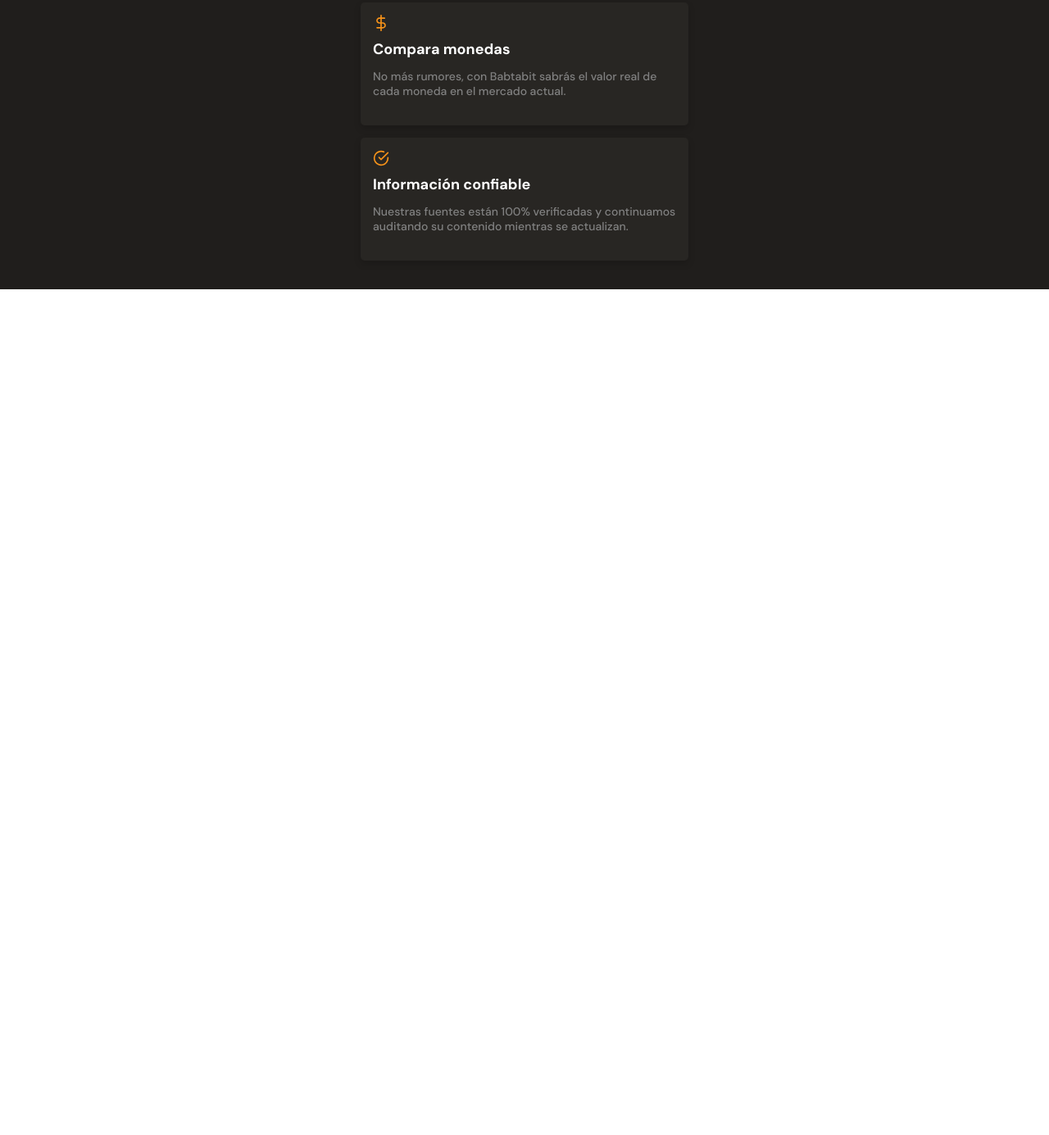
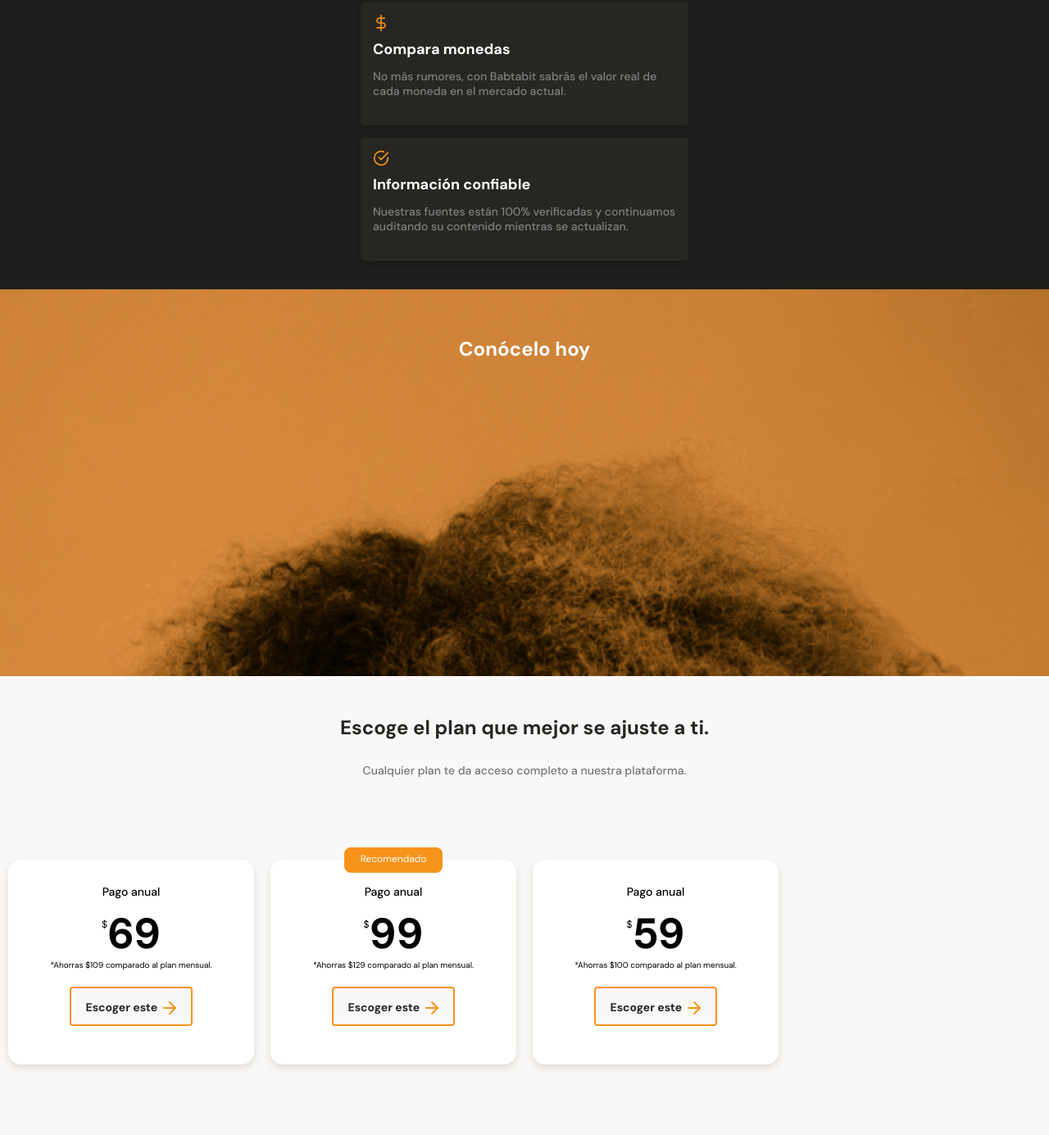
Before and after one commit to okipe/batabit-project, a plain HTML site: page index.html in a window 1280 px wide. Shown: the part 1997-3382 px from the top of the page at 82% size. Before the commit the page ends 2350 px from the top, so only its background shows below. Drawn offline with Linux system fonts and the light colour scheme.

Commit message:
Cards styles added

```diff
--- a/index.html
+++ b/index.html
@@ -16,7 +16,7 @@
         <div class="header-title-container">
             <h1>La próxima revolución en el intercambio de criptomoneda</h1>
             <p>Batatabit te ayuda a navegar entre los diferentes precios y tendencias.</p>
-            <a href="" class="header--button">Conoce Nuestros Planes <span></span></a>
+            <a href="#plans" class="header--button">Conoce Nuestros Planes <span></span></a>
         </div>
         </div>
     </header>
@@ -111,8 +111,42 @@
                 </article>
             </section>
         </section>
-        <section></section>
-        <section></section>
+        <section class="bitcoin-img-container"">
+            <h2>Conócelo hoy</h2>
+        </section>
+        <section id="plans" class="main-plans-container">
+            <div class="plans--title">
+                <h2>Escoge el plan que mejor se ajuste a ti.</h2>
+                <p>Cualquier plan te da acceso completo a nuestra plataforma.</p>
+            </div>
+            <section class="plans-container--slider">
+                <article class="plans-container--card">
+                    <div class="plan-info-container">
+                        <h3 class="plan-card--title">Pago anual</h3>
+                        <p class="plan-card--price"><span>$</span>69<p>
+                        <p class="plan-card--saving">*Ahorras $109 comparado al plan mensual.</p>
+                        <button class="plan-card--ca">Escoger este <span></span></button>
+                    </div>
+                </article>
+                <article class="plans-container--card">
+                    <p class="recommended">Recomendado</p>
+                    <div class="plan-info-container">
+                        <h3 class="plan-card--title">Pago anual</h3>
+                        <p class="plan-card--price"><span>$</span>99<p>
+                        <p class="plan-card--saving">*Ahorras $129 comparado al plan mensual.</p>
+                        <button class="plan-card--ca">Escoger este <span></span></button>
+                    </div>
+                </article>
+                <article class="plans-container--card">
+                    <div class="plan-info-container">
+                        <h3 class="plan-card--title">Pago anual</h3>
+                        <p class="plan-card--price"><span>$</span>59<p>
+                        <p class="plan-card--saving">*Ahorras $100 comparado al plan mensual.</p>
+                        <button class="plan-card--ca">Escoger este <span></span></button>
+                    </div>
+                </article>
+            </section>
+        </section>
     </main>
     <footer></footer>
 </body>
--- a/styles.css
+++ b/styles.css
@@ -28,6 +28,7 @@
 html {
     font-size: 62.5%;
     font-family: 'DM Sans', sans-serif;
+    scroll-behavior: smooth;
 }
 
 header {
@@ -328,7 +329,7 @@ main {
     width: 90%;
     min-width: 288px;
     max-width: 400px;
-    height: 150px;
+    min-height: 150px;
     margin: 15px auto;
     padding: 15px;
     background-color: var(--black);
@@ -376,3 +377,144 @@ main {
     line-height: 1.8rem;
     color: #808080;
 }
+
+.bitcoin-img-container {
+    width: 100%;
+    min-width: 320px;
+    height: 59vh;
+    background-image: url(./assets/imgs/bitcoinbaby2x.png);
+    background-position: cover;
+    background-size: cover;
+    background-repeat: no-repeat;
+    text-align: center;
+}
+
+.bitcoin-img-container h2 {
+    padding-top: 60px;
+    font-size: 2.4rem;
+    font-weight: bold;
+    line-height: 2.6rem;
+    color: var(--just-white);
+}
+
+.main-plans-container {
+    width: 100%;
+    min-width: 320px;
+    /* height: auto; */
+    padding-bottom: 70px;
+    text-align: center;
+}
+
+.plans--title {
+    width: 90%;
+    min-width: 288px;
+    height: auto;
+    margin: 0 auto;
+    margin-bottom: 50px;
+}
+
+.plans--title h2 {
+    padding-top: 50px;
+    font-size: 2.4rem;
+    font-weight: bold;
+    line-height: 2.6rem;
+    color: var(--black);
+}
+
+.plans--title p {
+    padding-top: 30px;
+    font-size: 1.4rem;
+    font-weight: 500;
+    line-height: 1.8rem;
+    color: #757575;
+}
+
+.plans-container--slider {
+    display: flex;
+    height: 316px;
+    overflow-x: scroll;
+    overscroll-behavior-x: contain;
+    scroll-snap-type: x proximity;
+}
+
+.plans-container--card {
+    position: relative;
+    scroll-snap-align: center;
+    width: 70%;
+    min-width: 230px;
+    max-width: 300px;
+    height: 250px;
+    margin: 50px 10px 0;
+    padding: 0 15px;
+    background-color: var(--just-white);
+    /* Sombra */
+    box-shadow: 0 4px 8px rgba(89, 73, 30, 0.16);
+    /* border: none; */
+    border-radius: 15px;
+    /* font-size: 1.4rem;
+    font-weight: bold;
+    text-decoration: none;
+    color: var(--black); */
+}
+
+.recommended {
+    position: absolute;
+    width: 120px;
+    height: 31px;
+    padding: 6px;
+    top: -15px;
+    left: calc(50% - 60px);
+    font-size: 1.2rem;
+    background-color: var(--bitcoin-orange);
+    border-radius: 8px;
+    color: var(--just-white);
+}
+
+.plan-card--title {
+    padding-top: 30px;
+    font-size: 1.4rem;
+    font-weight: 500;
+    line-height: 1.8rem;
+    color: black;
+}
+
+.plan-card--price {
+    padding: 5px 0;
+    font-size: 5.2rem;
+    font-weight: bold;
+    line-height: 5.3rem;
+    color: black
+}
+
+.plan-card--price span {
+    font-size: 1.2rem;
+    font-weight: 300;
+    vertical-align: 25px;
+}
+
+.plan-card-saving {
+    font-size: 1.2rem;
+    color: #757575;
+}
+
+.plan-card--ca {
+    width: 150px;
+    height: 48px;
+    margin-top: 20px;
+    background-color: #FAF8F7;
+    border: 2px solid var(--bitcoin-orange);
+    border-radius: 4px;
+    font-family: "DM Sans", sans-serif;
+    font-size: 1.4rem;
+    font-weight: bold;
+    line-height: 1.8rem;
+    color: var(--black);
+}
+
+.plan-card--ca span {
+    display: inline-block;
+    width: 20px;
+    height: 20px;
+    background-image: url("./assets/icons/arrow-right.svg");
+    vertical-align: text-bottom;
+}
```
Also changed, not shown: assets/icons/arrow-right.svg (added), assets/imgs/bitcoinbaby1.png (renamed from assets/imgs/bitcoinbaby 1.png).
